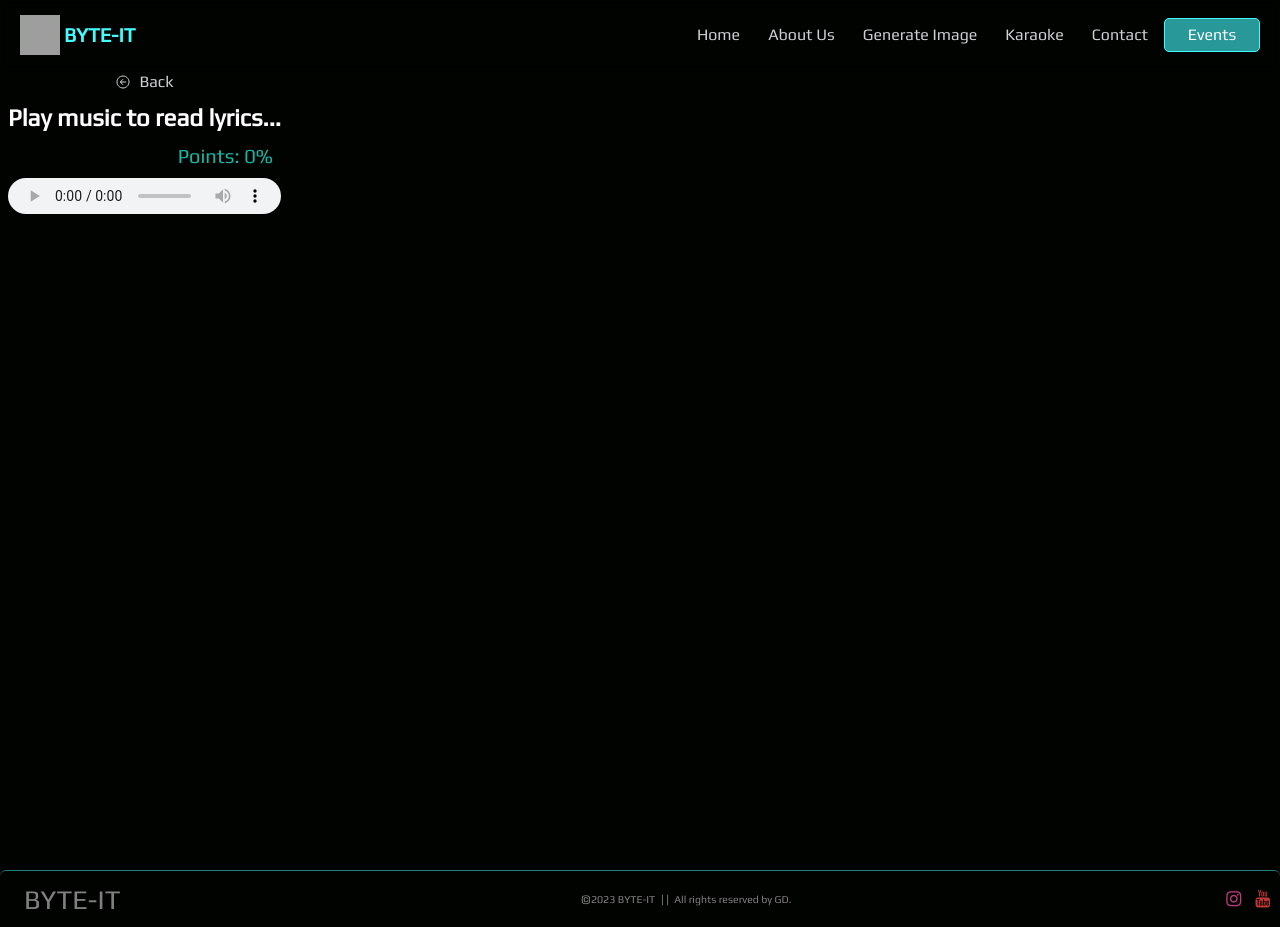
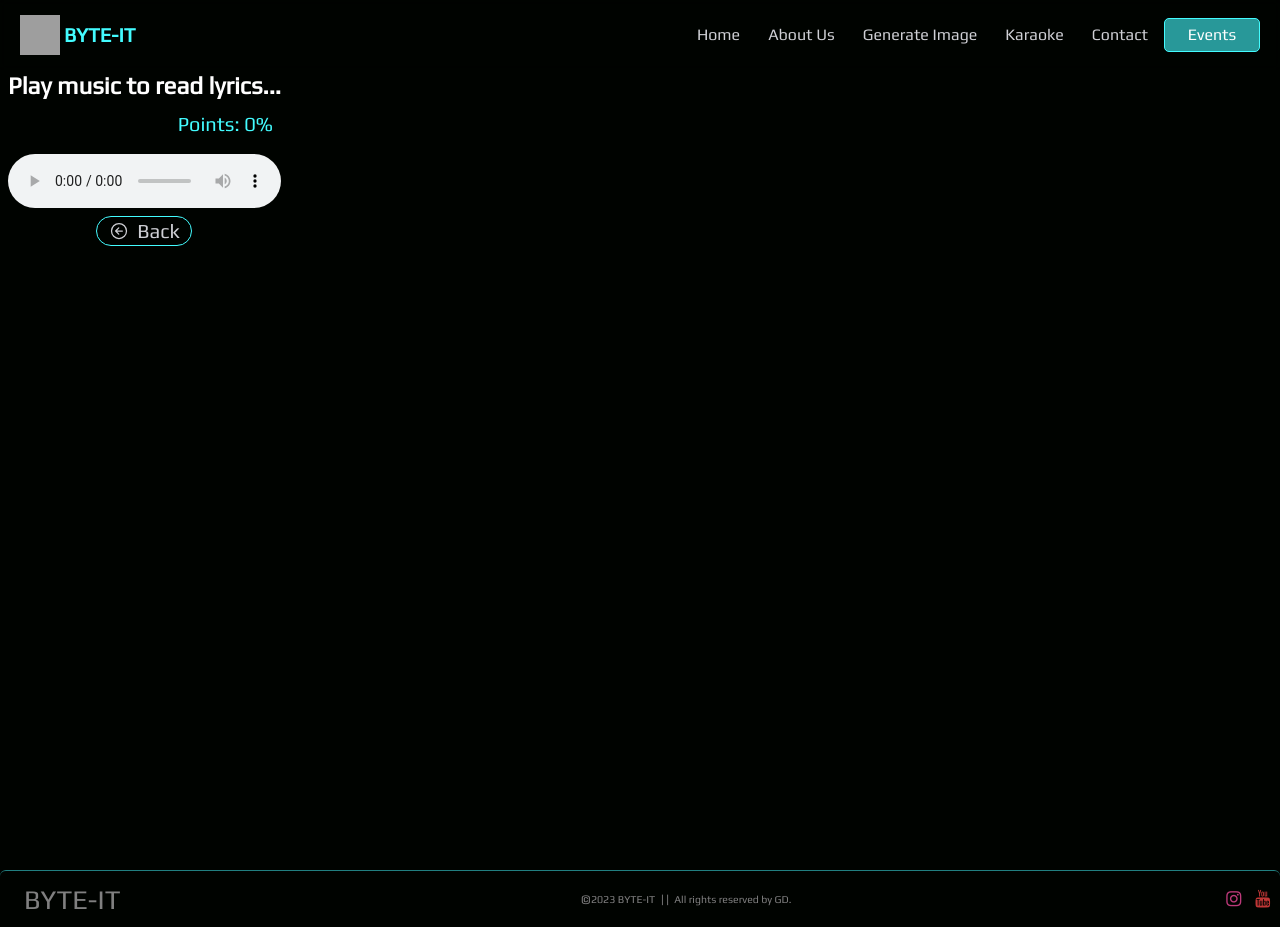
Before and after one commit to gauravdubey013/byteit, a Next.js app: page /Karaoke/1 in a window 1280 px wide. Built offline with nearby package versions, Linux system fonts and the light colour scheme; grey boxes are pictures that could not be loaded.

Commit message:
upd back btn

```diff
--- a/src/components/MusicPlayer.jsx
+++ b/src/components/MusicPlayer.jsx
@@ -222,18 +222,12 @@ const MusicPlayer = (props) => {
 
   return (
     <>
-      <div className="w-full h-[71vh] md:h-screen relative px-7">
-        <div className="w-auto h-[25%] md:h-[18%] md:absolute md:-ml-5 flex flex-col items-center justify-center gap-2">
-          <Link href={"/Karaoke"} className="w-[25%] h-auto flex items-center justify-center gap-2 rounded-full hover:border-[0.5px] active:scale-90">
-          <div>
-          <IoArrowBackCircleOutline />
-          </div>
-          <div>Back</div>
-          </Link>
+      <div className="w-full h-[71vh] md:h-screen relative px-7 md:px-2">
+        <div className="w-auto h-[25%] md:h-[22%] md:absolute flex flex-col items-center justify-center gap-2">
           <h1 className="text-3xl md:text-2xl text-white font-extrabold ease-in-out duration-200">
             Play music to read lyrics...
           </h1>
-          <div className="w-full h-[30%] flex items-center justify-between gap-2 md:gap-5 text-2xl md:text-xl text-teal-500 px-2">
+          <div className="w-full h-[30%] flex items-center justify-between gap-2 md:gap-5 text-2xl md:text-xl text-[#43fcff] px-2">
             <h1 className="uppercase font-bold">{titleFetch}</h1>
             <p>Points: {points}%</p>
           </div>
@@ -248,10 +242,17 @@ const MusicPlayer = (props) => {
               <source src={audioFetch} type="audio/mpeg" />
             </audio>
           </div>
+          <Link
+            href={"/Karaoke"}
+            className="w-[6rem] h-[5rem] flex items-center justify-center gap-2 text-xl rounded-full border-[0.5px] border-[#43fcff] hover:border-[#43fcff]/60 hover:scale-110 hover:text-[#43fcff] active:scale-100"
+          >
+            <IoArrowBackCircleOutline />
+
+            <span>Back</span>
+          </Link>
         </div>
-        <div className="w-full h-[50%] md:h-full flex items-center justify-center text-center text-white">
+        <div className="w-full h-[50%] md:h-full flex items-center justify-center text-center">
           <div className="lyric"></div>
-          {/* Display your synchronized lyrics here */}
         </div>
       </div>
     </>
```
